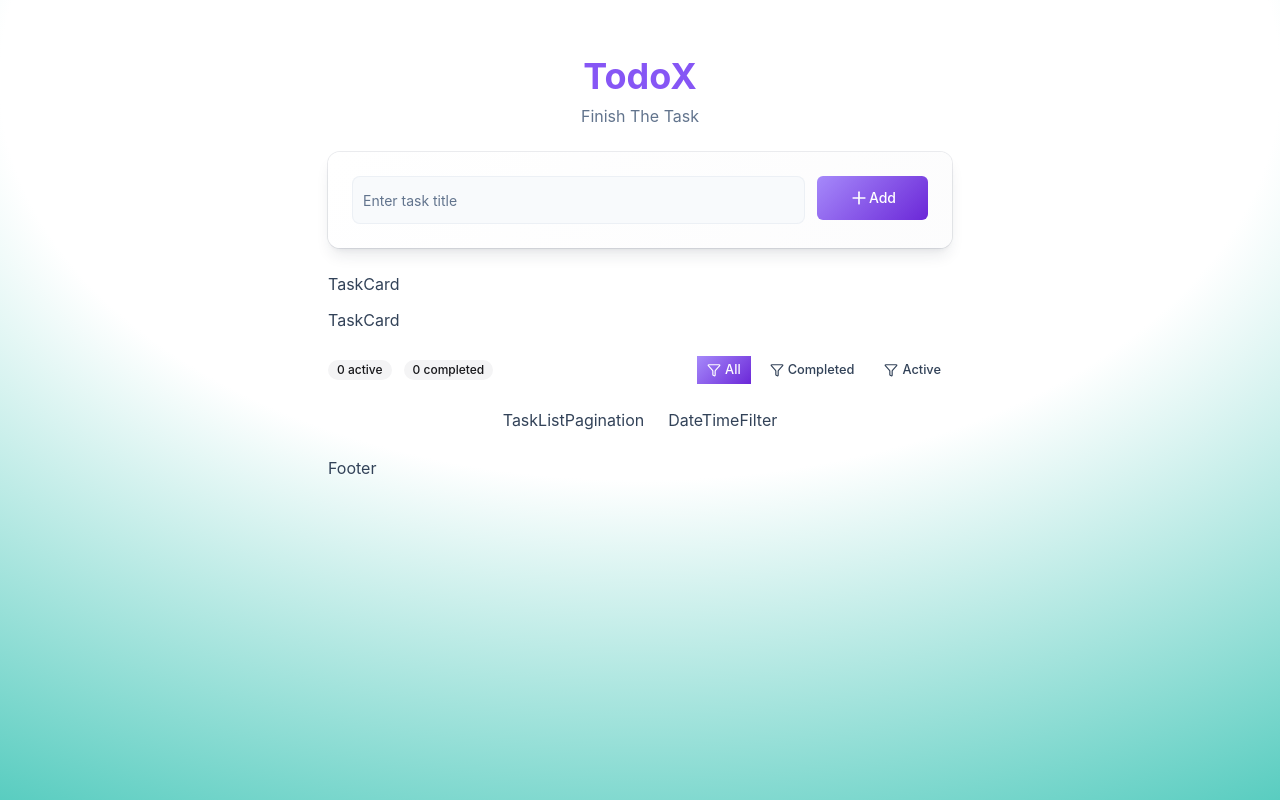
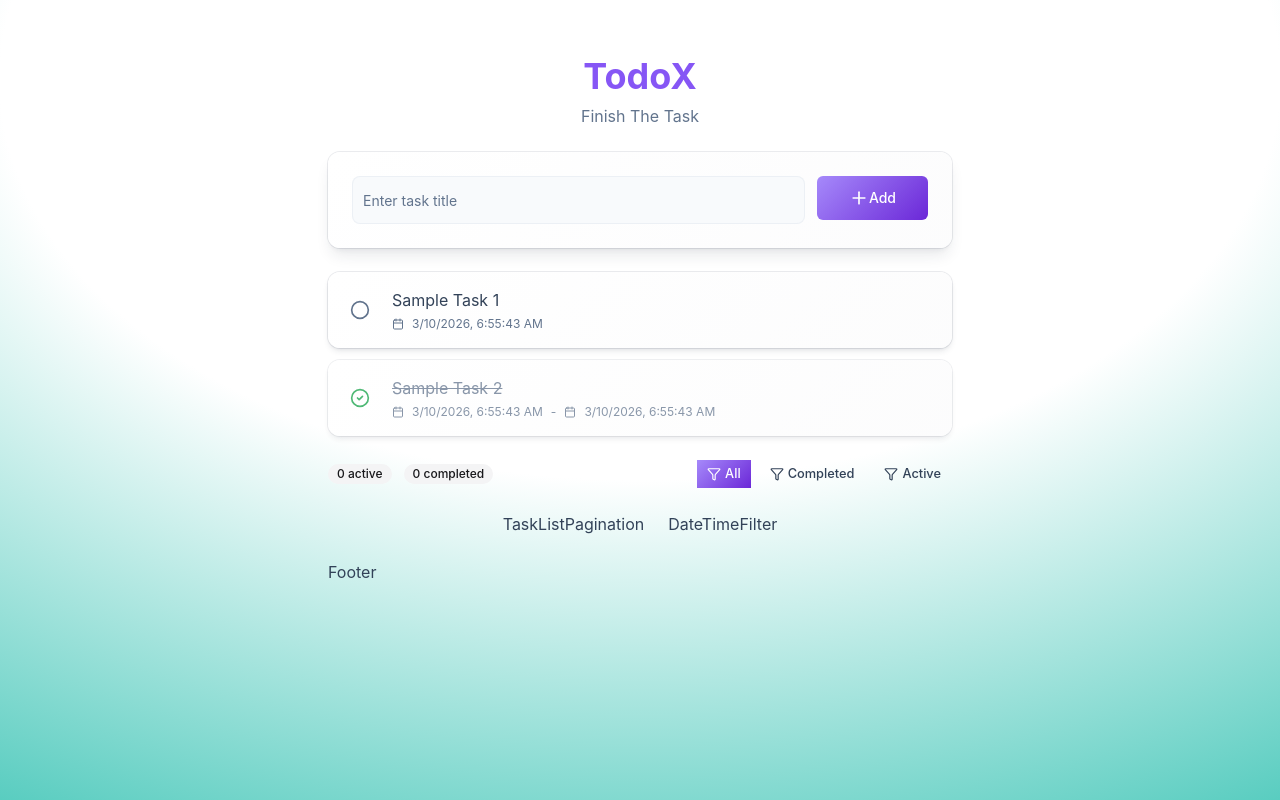
Before and after one commit to Dung2703/MERN-Project-ToDoX, a React (Vite) app in the folder Frontend/: page / in a window 1280 px wide. Built offline with nearby package versions, Linux system fonts and the light colour scheme.

Commit message:
TaskCard

```diff
--- a/Frontend/src/components/TaskCard.jsx
+++ b/Frontend/src/components/TaskCard.jsx
@@ -1,8 +1,85 @@
 import React from 'react'
+import { Card } from './ui/card';
+import { cn } from '@/lib/utils';
+import { Button } from './ui/button';
+import { CheckCircle2, Circle, Calendar, SquarePen, Trash2 } from 'lucide-react';
+import { Input } from './ui/input';
+
+
 
 const TaskCard = ({ task, index }) => {
+
+    let isEditing = false;
+
+
     return (
-        <div>TaskCard</div>
+        <Card className={cn(
+            "p-4 bg-gradient-card border-0 shadow-custom-md hover:shadow-custom-lg transition-all duration-200 animate-fade-in group",
+            task.status === "completed" && "opacity-75"
+        )}
+            style={{ animationDelay: `${index * 50}ms` }}
+        >
+            <div className="flex items-center gap-4">
+                <Button
+                    variant='ghost'
+                    size='icon'
+                    className={cn(
+                        "flex-shrink-0 size-8 rouded-full transition-all duration-200",
+                        task.status === "completed" ? "text-success hover:text-success/80" :
+                            "text-muted-foreground hover:text-primary"
+                    )}
+                >
+                    {task.status === "completed" ? (
+                        <CheckCircle2 className='size-5' />
+                    ) : (
+                        <Circle className='size-5' />
+                    )}
+                </Button>
+                <div className="flex-1 min-w-0">
+                    {isEditing ? (
+                        <Input
+                            placeholder='Edit task title'
+                            className="flex-1 h-12 text-base border-border/50 focus:border-primary/50 focus:ring-primary/20"
+                            type="text"
+                        />
+                    ) : (
+                        <p className={cn(
+                            "text-base transition-all duration-200",
+                            task.status === "completed" ?
+                                "line-through text-muted-foreground" :
+                                "text-foreground"
+                        )}
+                        >
+                            {task.title}
+                        </p>
+                    )}
+                    <div className="flex items-center gap-2 mt-1">
+                        <Calendar className='size-3 text-muted-foreground' />
+                        <span className="text-xs text-muted-foreground">
+                            {new Date(task.createdAt).toLocaleString()}
+                        </span>
+                        {task.completedAt && (
+                            <>
+                                <span className="text-xs text-muted-foreground"> - </span>
+                                <Calendar className='size-3 text-muted-foreground' />
+                                <span className="text-xs text-muted-foreground">
+                                    {new Date(task.completedAt).toLocaleString()}
+                                </span>
+                            </>
+                        )}
+                    </div>
+                </div>
+
+                <div className="hidden gap-2 group-hover:inline-flex animate-slide-up">
+                    <Button variant='ghost' size='icon' className="flex-shrink-0 transition-colors size-8 text-muted-foreground hover:text-info">
+                        <SquarePen className='size-4' />
+                    </Button>
+                    <Button variant='ghost' size='icon' className="flex-shrink-0 transition-colors size-8 text-muted-foreground hover:text-destructive">
+                        <Trash2 className='size-4' />
+                    </Button>
+                </div>
+            </div>
+        </Card>
     )
 }
 
```
